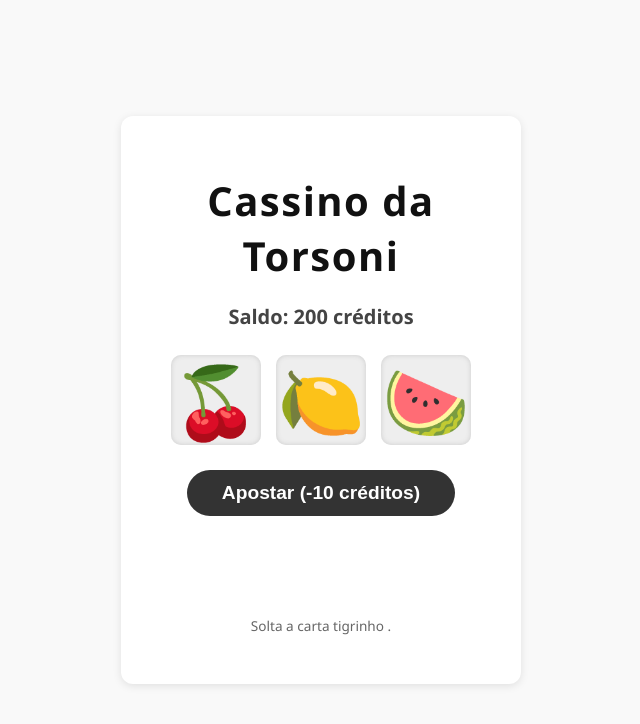
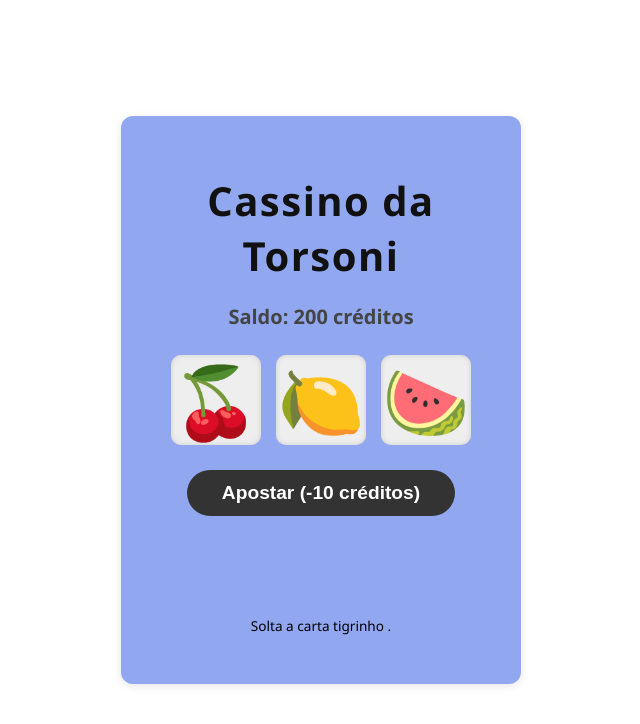
Before and after one commit to eTorsoni/Tigrinho-, a plain HTML site: page index.html in a window 1280 px wide. Shown: the whole page, without its empty margins (319-959 px from the left). Drawn offline with Linux system fonts and the light colour scheme.

Commit message:
Update style.css

```diff
--- a/style.css
+++ b/style.css
@@ -4,7 +4,7 @@
 body {
   margin: 0;
   font-family: 'Segoe UI', Tahoma, Geneva, Verdana, sans-serif;
-  background: #f9f9f9;
+  background: #ffffff;
   color: #222;
   display: flex;
   justify-content: center;
@@ -15,7 +15,7 @@ body {
 .container {
   max-width: 400px;
   width: 100%;
-  background: #fff;
+  background: #91a8f1;
   padding: 30px 25px;
   border-radius: 12px;
   box-shadow: 0 2px 8px rgba(0,0,0,0.1);
@@ -77,13 +77,13 @@ h1 {
   margin-top: 30px;
   font-size: 1.3rem;
   min-height: 30px;
-  color: #333;
+  color: #eaff71;
   user-select: none;
 }
 .notice {
   margin-top: 40px;
   font-size: 0.85rem;
-  color: #666;
+  color: #000000;
   line-height: 1.4;
   user-select: none;
 }
```
